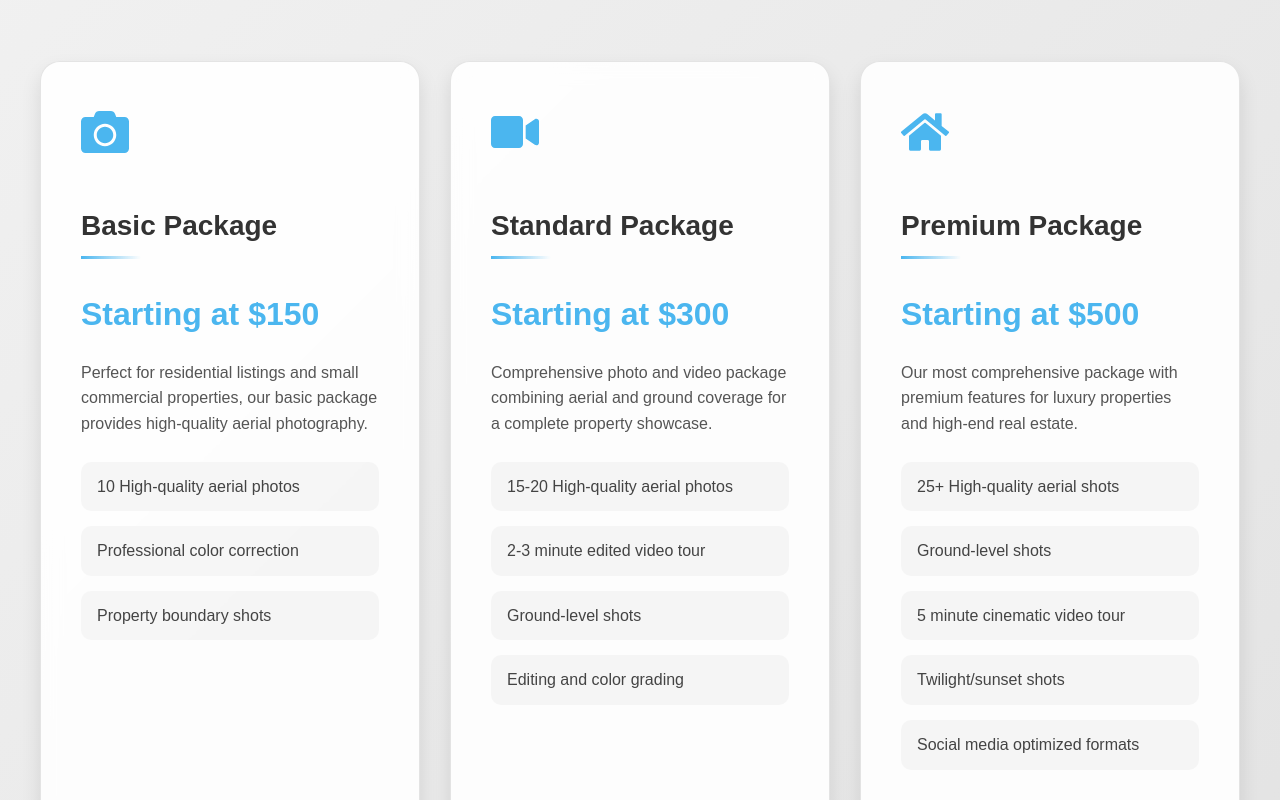
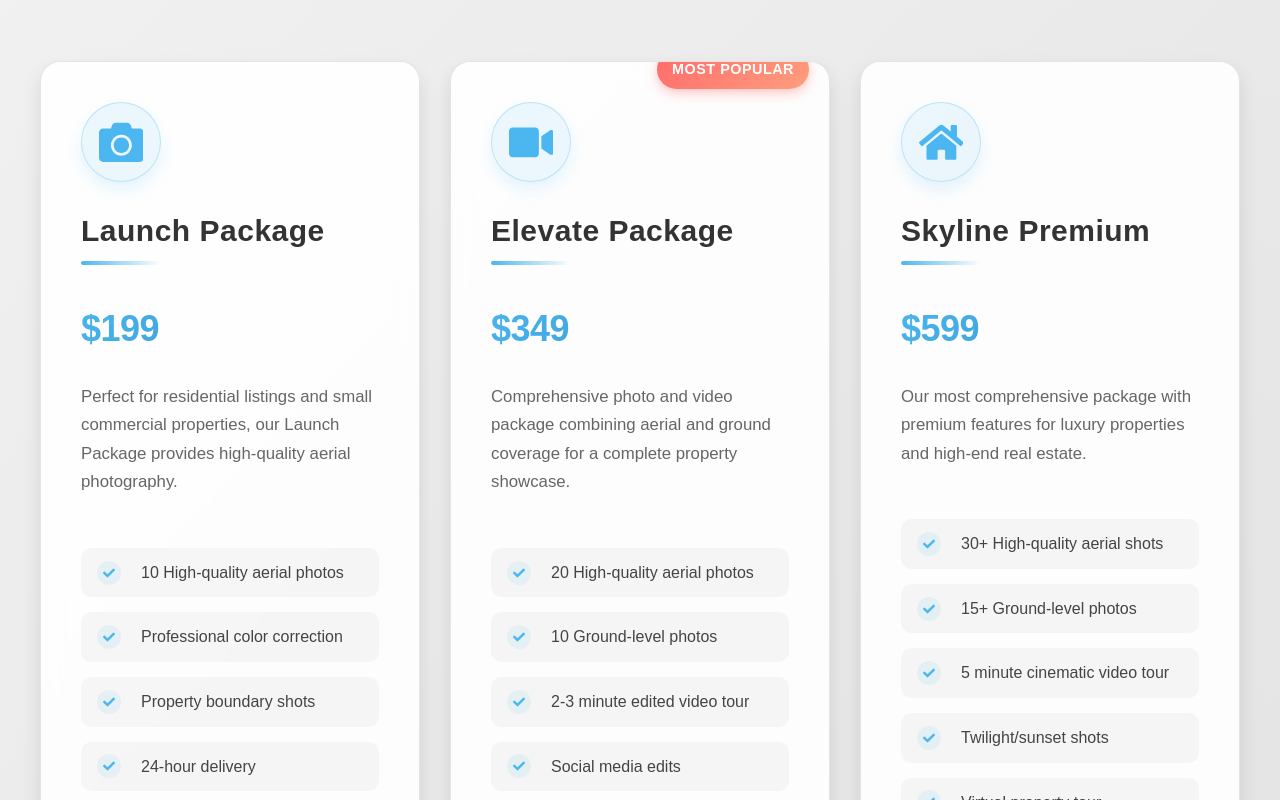
Before and after one commit to Mattyboy25/chris-website, a React (Vite) app: page /services in a window 1280 px wide. Shown: the part 760-1560 px from the top of the page. Built offline with nearby package versions, Linux system fonts and the light colour scheme; no server answers.

Commit message:
Update service packages: rename and enhance descriptions, adjust pricing, and add new features

```diff
--- a/src/data/servicesData.js
+++ b/src/data/servicesData.js
@@ -4,17 +4,19 @@ import { FaCamera, FaVideo, FaHome } from 'react-icons/fa';
 // Centralized services data
 export const services = [
   {    id: 1,
-    slug: "basic-drone-photography",
-    title: "Basic Package",
+    slug: "launch-package",
+    title: "Launch Package",
     status: "active",
-    shortDesc: "Perfect for residential listings and small commercial properties, our basic package provides high-quality aerial photography.",
-    fullDesc: "Perfect for residential listings and small commercial properties, our basic package delivers high-quality aerial photography with professional color correction and quick turnaround time.",
+    shortDesc: "Perfect for residential listings and small commercial properties, our Launch Package provides high-quality aerial photography.",
+    fullDesc: "Perfect for residential listings and small commercial properties, our Launch Package delivers high-quality aerial photography with professional color correction and quick turnaround time.",
     iconName: "FaCamera",
     videoSrc: "/videos/Town.mp4",
     features: [
       "10 High-quality aerial photos",
       "Professional color correction",
-      "Property boundary shots"
+      "Property boundary shots",
+      "24-hour delivery",
+      "Online gallery delivery"
     ],
     process: [
       { step: 1, title: "Booking", desc: "Schedule your shoot at a convenient time" },
@@ -25,22 +27,25 @@ export const services = [
     ],    info: {
       turnaround: "24 hours",
       coverage: "Up to 1 acre",
-      pricing: "Starting at $150",
+      pricing: "$199",
       availability: "7 days a week"
     },
     relatedServices: [2, 3]
   },  {
     id: 2,
-    slug: "standard-photo-video",
-    title: "Standard Package",
+    slug: "elevate-package",
+    title: "Elevate Package",
     status: "active",
     shortDesc: "Comprehensive photo and video package combining aerial and ground coverage for a complete property showcase.",
-    fullDesc: "Our standard package combines aerial and ground photography with video for a complete property showcase. Includes high-quality photos and a professionally edited video tour optimized for social media.",
-    iconName: "FaVideo",videoSrc: "/videos/Real%20Estate%20Summergrove.mp4",    features: [
-      "15-20 High-quality aerial photos",
+    fullDesc: "Our Elevate Package combines aerial and ground photography with video for a complete property showcase. Includes high-quality photos and a professionally edited video tour optimized for social media.",
+    iconName: "FaVideo",
+    videoSrc: "/videos/Real%20Estate%20Summergrove.mp4",
+    features: [
+      "20 High-quality aerial photos",
+      "10 Ground-level photos",
       "2-3 minute edited video tour",
-      "Ground-level shots",
-      "Editing and color grading"
+      "Social media edits",
+      "Property highlights feature"
     ],
     process: [
       { step: 1, title: "Consultation", desc: "Detailed planning of photo and video coverage" },
@@ -51,24 +56,25 @@ export const services = [
     ],    info: {
       turnaround: "24 hours",
       coverage: "Up to 2 acres",
-      pricing: "Starting at $300",
+      pricing: "$349",
       availability: "7 days a week"
     },
     relatedServices: [1, 3]
   },  {
     id: 3,
-    slug: "premium-full-production",
-    title: "Premium Package",
+    slug: "skyline-premium",
+    title: "Skyline Premium",
     status: "active",
     shortDesc: "Our most comprehensive package with premium features for luxury properties and high-end real estate.",
-    fullDesc: "Our premium package delivers the ultimate property showcase with comprehensive aerial and ground coverage, cinematic video tours, 3D virtual tours, and twilight photography. Perfect for luxury properties and high-end real estate.",
+    fullDesc: "Our Skyline Premium package delivers the ultimate property showcase with comprehensive aerial and ground coverage, cinematic video tours, twilight photography, and virtual tours. Perfect for luxury properties and high-end real estate.",
     iconName: "FaHome",
-    videoSrc: "/videos/City.mp4",    features: [
-      "25+ High-quality aerial shots",
-      "Ground-level shots",
+    videoSrc: "/videos/City.mp4",
+    features: [
+      "30+ High-quality aerial shots",
+      "15+ Ground-level photos",
       "5 minute cinematic video tour",
       "Twilight/sunset shots",
-      "Social media optimized formats"
+      "Virtual property tour"
     ],
     process: [
       { step: 1, title: "Strategy", desc: "Comprehensive marketing plan development" },
@@ -80,7 +86,7 @@ export const services = [
     ],    info: {
       turnaround: "24 hours",
       coverage: "Up to 5 acres",
-      pricing: "Starting at $500",
+      pricing: "$599",
       availability: "7 days a week"
     },
     relatedServices: [1, 2]
--- a/src/pages/Services.jsx
+++ b/src/pages/Services.jsx
@@ -82,8 +82,8 @@ function Services() {const videoRef = useRef(null);
             </motion.p>
           </div>
 
-          <div className="services-grid">
-            {services.map((service, index) => (              <motion.div
+          <div className="services-grid">            {services.map((service, index) => (
+              <motion.div
                 key={service.id}
                 className="service-card"
                 initial={{ opacity: 0, y: 30 }}
@@ -91,23 +91,28 @@ function Services() {const videoRef = useRef(null);
                 viewport={{ once: true }}
                 transition={{ duration: 0.8, delay: index * 0.2 }}
               >
+                {index === 1 && <div className="popular-tag">Most Popular</div>}
                 <span className="service-icon">
                   {service.iconName && iconMap[service.iconName] && React.createElement(iconMap[service.iconName])}
                 </span>
                 <h3 className="service-title">{service.title}</h3>
                 <div className="service-price">{service.info.pricing}</div>
-                <p className="service-description">{service.shortDesc}</p>                <ul className="service-features">
-                  {service.features.slice(0, 5).map((feature, idx) => (                    <motion.li
+                <p className="service-description">{service.shortDesc}</p>
+                <ul className="service-features">
+                  {service.features.map((feature, idx) => (
+                    <motion.li
                       key={idx}
                       initial={{ opacity: 0, x: -20 }}
                       whileInView={{ opacity: 1, x: 0 }}
                       viewport={{ once: true }}
                       transition={{ delay: 0.4 + idx * 0.1 }}
                     >
+                      <span className="feature-bullet"><FaCheck size={12} /></span>
                       {feature}
                     </motion.li>
                   ))}
-                </ul><motion.button
+                </ul>
+                <motion.button
                   onClick={(e) => {
                     e.stopPropagation();
                     console.log("Button clicked for:", service.title);
@@ -119,7 +124,8 @@ function Services() {const videoRef = useRef(null);
                 >
                   Get Started <FaArrowRight style={{ marginLeft: '8px' }} />
                 </motion.button>
-              </motion.div>            ))}
+              </motion.div>
+            ))}
           </div>          <motion.div
             className="service-card custom-quote-card"
             initial={{ opacity: 0, y: 30 }}
--- a/src/styles/Services.css
+++ b/src/styles/Services.css
@@ -179,11 +179,11 @@ body.light .services-fallback-bg {
   padding: 40px;
   position: relative;
   overflow: hidden;
-  transition: all 0.3s ease-out;
+  transition: all 0.4s cubic-bezier(0.165, 0.84, 0.44, 1);
   backdrop-filter: blur(10px);
   -webkit-backdrop-filter: blur(10px);
   border: 1px solid rgba(255, 255, 255, 0.05);
-  box-shadow: 0 10px 20px rgba(0, 0, 0, 0.2);
+  box-shadow: 0 15px 30px rgba(0, 0, 0, 0.25);
   transform: translateZ(0) scale(1);
   will-change: transform;
   display: flex;
@@ -204,8 +204,8 @@ body.light .services-fallback-bg {
 }
 
 .service-card:hover {
-  transform: translateY(-30px) scale(1.1);
-  box-shadow: 0 50px 100px rgba(0, 0, 0, 0.8);
+  transform: translateY(-20px) scale(1.05);
+  box-shadow: 0 30px 60px rgba(0, 0, 0, 0.6);
   border-color: rgba(75, 182, 239, 0.5);
   z-index: 1;
 }
@@ -215,22 +215,35 @@ body.light .services-fallback-bg {
 }
 
 .service-icon {
-  font-size: 3rem;
+  font-size: 2.8rem;
   color: #4bb6ef;
   margin-bottom: 25px;
-  display: inline-block;
-  transition: transform 0.3s ease;
+  display: inline-flex;
+  align-items: center;
+  justify-content: center;
+  width: 80px;
+  height: 80px;
+  border-radius: 50%;
+  background: rgba(75, 182, 239, 0.1);
+  border: 1px solid rgba(75, 182, 239, 0.3);
+  transition: all 0.4s ease;
+  box-shadow: 0 8px 16px rgba(75, 182, 239, 0.15);
 }
 
 .service-card:hover .service-icon {
-  transform: scale(1.1);
+  transform: scale(1.15) rotate(5deg);
+  background: rgba(75, 182, 239, 0.2);
+  border-color: rgba(75, 182, 239, 0.5);
+  box-shadow: 0 10px 25px rgba(75, 182, 239, 0.3);
 }
 
 .service-title {
-  font-size: 28px;
+  font-size: 30px;
   color: #fff;
   margin-bottom: 20px;
   position: relative;
+  font-weight: 600;
+  letter-spacing: 0.5px;
 }
 
 .service-title::after {
@@ -238,22 +251,33 @@ body.light .services-fallback-bg {
   position: absolute;
   bottom: -10px;
   left: 0;
-  width: 60px;
-  height: 3px;
+  width: 80px;
+  height: 4px;
   background: linear-gradient(to right, #4bb6ef, transparent);
+  border-radius: 2px;
 }
 
 .service-price {
-  font-size: 32px;
-  color: #4bb6ef;
-  margin: 20px 0;
+  font-size: 36px;
+  background: linear-gradient(135deg, #4bb6ef 0%, #2d8bc7 100%);
+  -webkit-background-clip: text;
+  background-clip: text;
+  color: transparent;
+  -webkit-text-fill-color: transparent;
+  margin: 25px 0;
   font-weight: bold;
+  letter-spacing: -0.5px;
+  position: relative;
 }
 
 .service-description {
   color: #ccc;
-  margin-bottom: 25px;
-  line-height: 1.6;
+  margin-bottom: 30px;
+  line-height: 1.7;
+  font-size: 1.05rem;
+  opacity: 0.9;
+  padding-bottom: 20px;
+  border-bottom: 1px solid rgba(255, 255, 255, 0.1);
 }
 
 .service-features {
@@ -274,6 +298,7 @@ body.light .services-fallback-bg {
   transition: all 0.3s ease;
   background: rgba(255, 255, 255, 0.03);
   font-size: 1rem;
+  position: relative;
 }
 
 .service-features li:hover {
@@ -281,16 +306,17 @@ body.light .services-fallback-bg {
   transform: translateX(5px);
 }
 
-.service-features li {
-  margin-bottom: 15px;
+.service-features .feature-bullet {
+  color: #4bb6ef;
+  background: rgba(75, 182, 239, 0.1);
+  width: 24px;
+  height: 24px;
+  border-radius: 50%;
   display: flex;
   align-items: center;
-  cursor: pointer;
-  padding: 12px 16px;
-  border-radius: 10px;
+  justify-content: center;
+  margin-right: 5px;
   transition: all 0.3s ease;
-  background: rgba(255, 255, 255, 0.03);
-  font-size: 1rem;
 }
 
 body.light .service-features li {
@@ -305,9 +331,10 @@ body.light .service-features li:hover {
   background: linear-gradient(135deg, #4bb6ef, #2d8bc7);
   color: #fff;
   border: none;
-  padding: 15px 30px;
+  padding: 16px 30px;
   border-radius: 30px;
   font-size: 1.1rem;
+  font-weight: 600;
   cursor: pointer;
   transition: all 0.3s ease;
   width: 100%;
@@ -316,17 +343,35 @@ body.light .service-features li:hover {
   display: inline-flex;
   justify-content: center;
   align-items: center;
-  box-shadow: 0 4px 15px rgba(75, 182, 239, 0.3);
+  box-shadow: 0 6px 20px rgba(75, 182, 239, 0.4);
   margin-top: auto;
   position: relative;
   z-index: 10;
   pointer-events: auto;
+  letter-spacing: 0.5px;
+  overflow: hidden;
+}
+
+.service-cta:before {
+  content: '';
+  position: absolute;
+  top: 0;
+  left: -100%;
+  width: 100%;
+  height: 100%;
+  background: linear-gradient(135deg, rgba(255, 255, 255, 0) 0%, rgba(255, 255, 255, 0.3) 50%, rgba(255, 255, 255, 0) 100%);
+  transition: all 0.8s ease;
+  z-index: -1;
 }
 
 .service-cta:hover {
-  transform: translateY(-2px) scale(1.02);
-  box-shadow: 0 6px 20px rgba(75, 182, 239, 0.4);
+  transform: translateY(-3px) scale(1.03);
+  box-shadow: 0 10px 25px rgba(75, 182, 239, 0.5);
   background: linear-gradient(135deg, #2d8bc7, #4bb6ef);
+}
+
+.service-cta:hover:before {
+  left: 100%;
 }
 
 .service-cta:active {
@@ -335,14 +380,18 @@ body.light .service-features li:hover {
 
 .popular-tag {
   position: absolute;
-  top: 20px;
+  top: -12px;
   right: 20px;
-  background: linear-gradient(135deg, #4bb6ef, #2d8bc7);
+  background: linear-gradient(135deg, #ff6b6b, #ff9e7d);
   color: #fff;
   padding: 8px 15px;
   border-radius: 20px;
   font-size: 0.9rem;
   font-weight: bold;
+  box-shadow: 0 4px 12px rgba(255, 107, 107, 0.4);
+  z-index: 10;
+  letter-spacing: 0.5px;
+  text-transform: uppercase;
 }
 
 .custom-quote-card {
```
